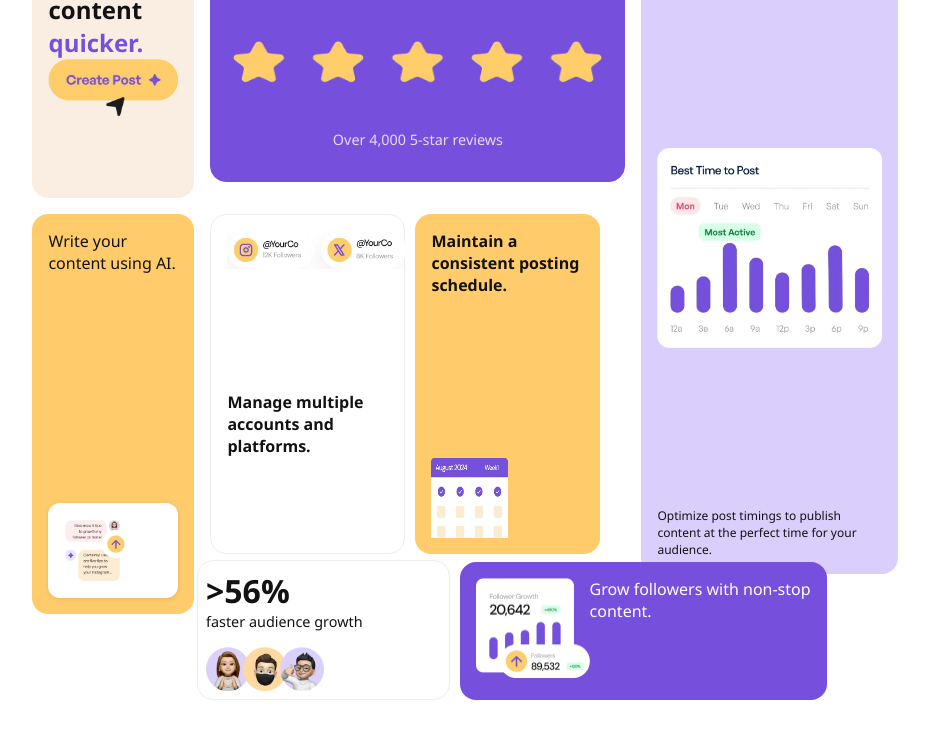
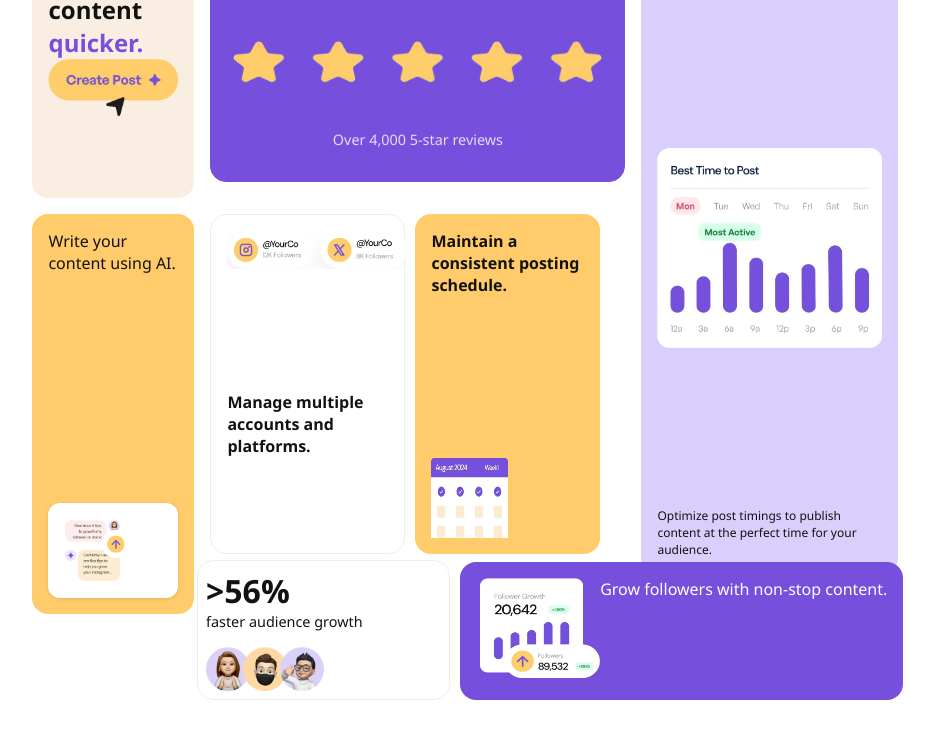
Before and after one commit to ManuelOwen/Bento-grid, a plain HTML site: page index.html in a window 1280 px wide. Shown: the part 154-892 px from the top of the page, without its empty margins (175-1109 px from the left). Drawn offline with Linux system fonts and the light colour scheme; files whose address does not match are found by name.

Commit message:
bento grid

```diff
--- a/style.css
+++ b/style.css
@@ -104,7 +104,7 @@ body {
   background-color: var(--purple-500);
   margin-top: -68px;
   height: 138px;
-  width: 29%;
+  width: 35%;
   display: flex;
 }
 
```
